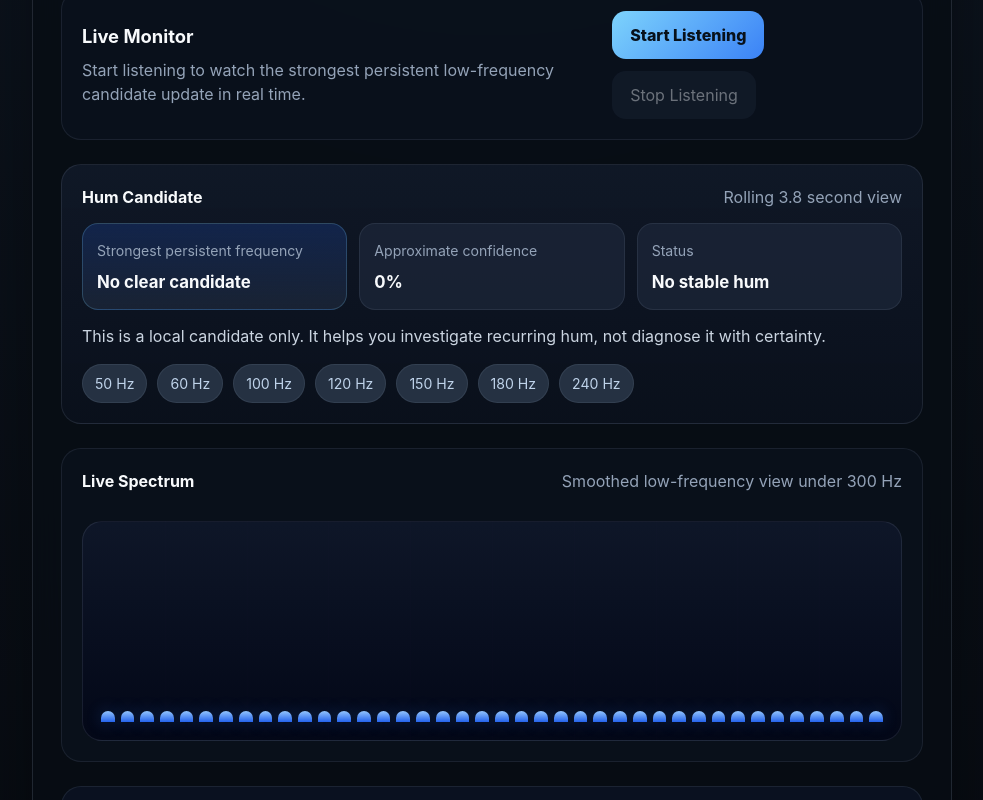
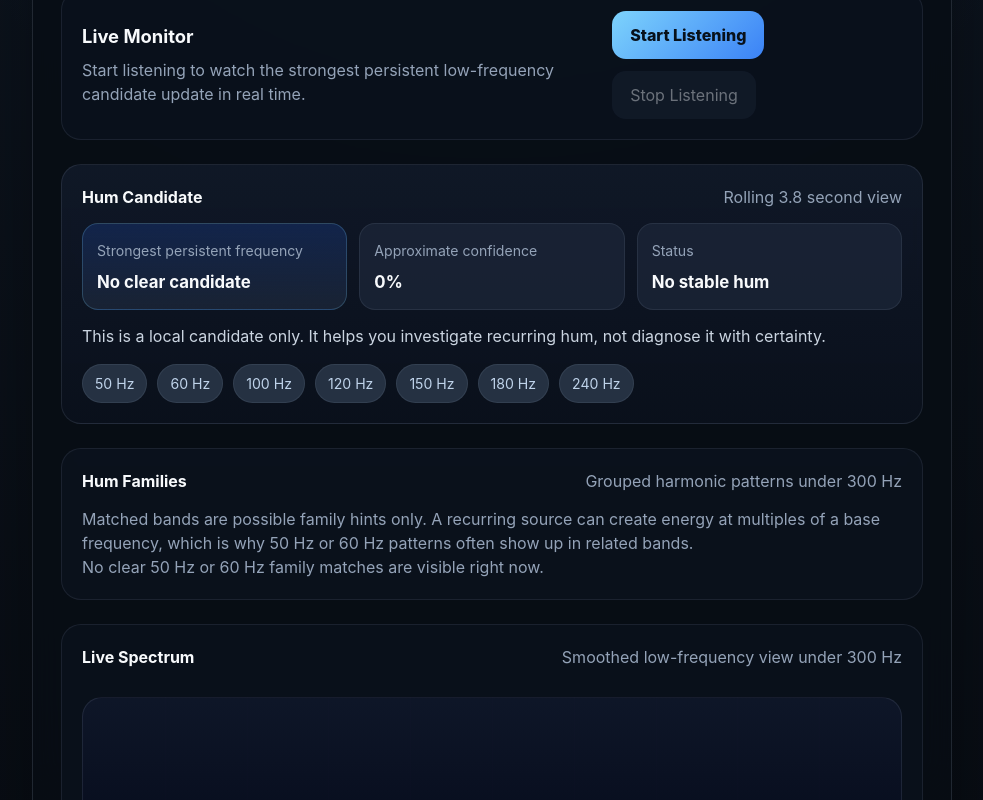
Before and after one commit to GrantPennington/HumSniper, a React (Vite) app: page / in a window 1280 px wide. Shown: the part 360-1160 px from the top of the page, without its empty margins (148-1131 px from the left). Built offline with nearby package versions, Linux system fonts and the light colour scheme.

Commit message:
Add Harmonic grouping

```diff
--- a/src/App.tsx
+++ b/src/App.tsx
@@ -20,6 +20,14 @@ type PersistentCandidate = {
   confidencePercent: number;
   nearestMainsBandHz: number | null;
   excludedByRumbleFilter: boolean;
+};
+
+type HumFamily = {
+  baseFrequencyHz: 50 | 60;
+  label: string;
+  matchedBandsHz: number[];
+  combinedScore: number;
+  explanation: string;
 };
 
 type MainsBandReading = {
@@ -60,7 +68,12 @@ const BAR_COUNT = 40;
 const SMOOTHING_DECAY = 0.82;
 const PERSISTENCE_SAMPLE_INTERVAL_MS = 120;
 const PERSISTENCE_WINDOW_SAMPLES = 32;
+const HARMONIC_TOLERANCE_HZ = 10;
 const MAINS_HUM_BANDS = [50, 60, 100, 120, 150, 180, 240] as const;
+const HARMONIC_FAMILIES = [
+  { baseFrequencyHz: 50 as const, harmonicBandsHz: [50, 100, 150, 200, 250] },
+  { baseFrequencyHz: 60 as const, harmonicBandsHz: [60, 120, 180, 240] },
+];
 
 const DETECTION_PRESETS = {
   Sensitive: {
@@ -117,6 +130,51 @@ function classifyHumCandidate(confidencePercent: number): HumStatus {
   }
 
   return 'No stable hum';
+}
+
+function buildHumFamilies(candidates: PersistentCandidate[]) {
+  // A single source can create energy at multiples of a base frequency. Those
+  // multiples are harmonics, and grouping them helps separate meaningful hum
+  // patterns from isolated peaks that happen to be strong on their own.
+  return HARMONIC_FAMILIES.map((family) => {
+    const matches = family.harmonicBandsHz
+      .map((bandHz) => {
+        const matchedCandidate = candidates.find(
+          (candidate) => Math.abs(candidate.frequencyHz - bandHz) <= HARMONIC_TOLERANCE_HZ,
+        );
+
+        return matchedCandidate
+          ? {
+              targetBandHz: bandHz,
+              candidate: matchedCandidate,
+            }
+          : null;
+      })
+      .filter((match): match is NonNullable<typeof match> => match !== null);
+
+    if (matches.length === 0) {
+      return null;
+    }
+
+    const averageConfidence =
+      matches.reduce((sum, match) => sum + match.candidate.confidencePercent, 0) / matches.length;
+    const averageStrength =
+      matches.reduce((sum, match) => sum + match.candidate.averageStrength, 0) / matches.length;
+    const harmonicCoverage = matches.length / family.harmonicBandsHz.length;
+    const combinedScore = Math.round(
+      clamp(averageConfidence * 0.6 + averageStrength * 0.35 + harmonicCoverage * 100 * 0.25, 0, 99),
+    );
+
+    return {
+      baseFrequencyHz: family.baseFrequencyHz,
+      label: `Possible ${family.baseFrequencyHz} Hz family`,
+      matchedBandsHz: matches.map((match) => match.targetBandHz),
+      combinedScore,
+      explanation: `${matches.length} matched band${matches.length === 1 ? '' : 's'} suggest a candidate family around ${family.baseFrequencyHz} Hz.`,
+    } satisfies HumFamily;
+  })
+    .filter((family): family is HumFamily => family !== null)
+    .sort((left, right) => right.combinedScore - left.combinedScore);
 }
 
 function App() {
@@ -193,6 +251,8 @@ function App() {
   const applyPreset = (preset: DetectionSettings) => {
     setSettings(preset);
   };
+
+  const humFamilies = buildHumFamilies(persistentCandidates);
 
   const startListening = async () => {
     if (isListening) {
@@ -566,6 +626,38 @@ function App() {
               </div>
             </section>
 
+            <section className="family-panel">
+              <div className="section-heading">
+                <h2>Hum Families</h2>
+                <span>Grouped harmonic patterns under 300 Hz</span>
+              </div>
+
+              <p className="family-note">
+                Matched bands are possible family hints only. A recurring source can create energy
+                at multiples of a base frequency, which is why 50 Hz or 60 Hz patterns often show
+                up in related bands.
+              </p>
+
+              {humFamilies.length > 0 ? (
+                <ul className="family-list">
+                  {humFamilies.map((family) => (
+                    <li key={family.baseFrequencyHz} className="family-item">
+                      <div>
+                        <strong>{family.label}</strong>
+                        <p className="family-explanation">{family.explanation}</p>
+                      </div>
+                      <span>matched bands {family.matchedBandsHz.join(', ')} Hz</span>
+                      <span>combined score {family.combinedScore}</span>
+                    </li>
+                  ))}
+                </ul>
+              ) : (
+                <p className="empty-state">
+                  No clear 50 Hz or 60 Hz family matches are visible right now.
+                </p>
+              )}
+            </section>
+
             <section className="visualizer-panel">
               <div className="section-heading">
                 <h2>Live Spectrum</h2>
--- a/src/styles.css
+++ b/src/styles.css
@@ -384,6 +384,49 @@ h2 {
   box-shadow: 0 0 18px rgba(59, 130, 246, 0.18);
 }
 
+.family-panel {
+  padding: 20px;
+  border-radius: 20px;
+  background: rgba(13, 20, 33, 0.72);
+  border: 1px solid rgba(148, 163, 184, 0.12);
+}
+
+.family-note,
+.family-explanation {
+  color: #94a3b8;
+}
+
+.family-note {
+  margin-top: 12px;
+}
+
+.family-list {
+  list-style: none;
+  padding: 0;
+  display: grid;
+  gap: 10px;
+  margin-top: 16px;
+}
+
+.family-item {
+  display: grid;
+  grid-template-columns: minmax(0, 1.5fr) minmax(0, 1fr) auto;
+  gap: 12px;
+  align-items: center;
+  padding: 12px 14px;
+  border-radius: 14px;
+  background: rgba(30, 41, 59, 0.68);
+  color: #dbeafe;
+}
+
+.family-item strong {
+  color: #f8fafc;
+}
+
+.family-explanation {
+  margin-top: 6px;
+}
+
 .analysis-panel {
   padding: 20px;
   border-radius: 20px;
@@ -531,4 +574,8 @@ h2 {
   .settings-grid {
     grid-template-columns: 1fr;
   }
+
+  .family-item {
+    grid-template-columns: 1fr;
+  }
 }
```
Also changed, not shown: 4 other files (tests, documents, lock files or other folders).
